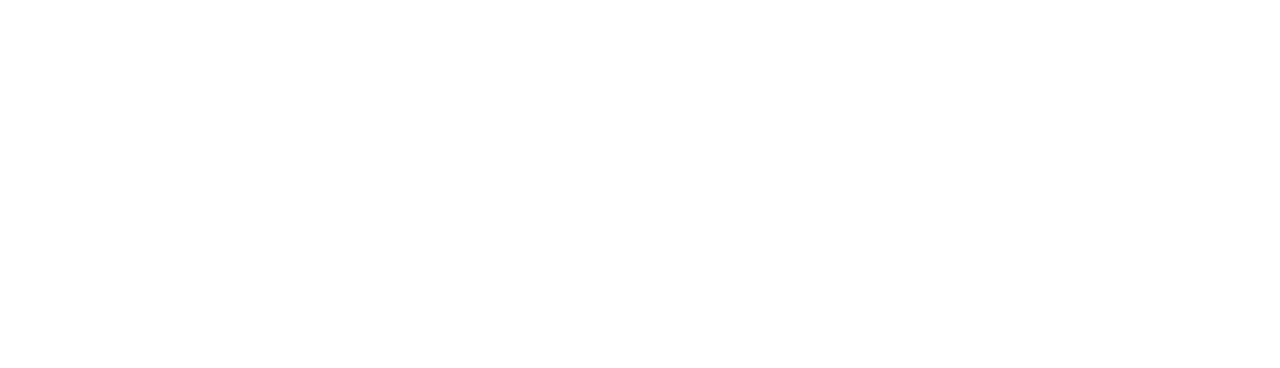
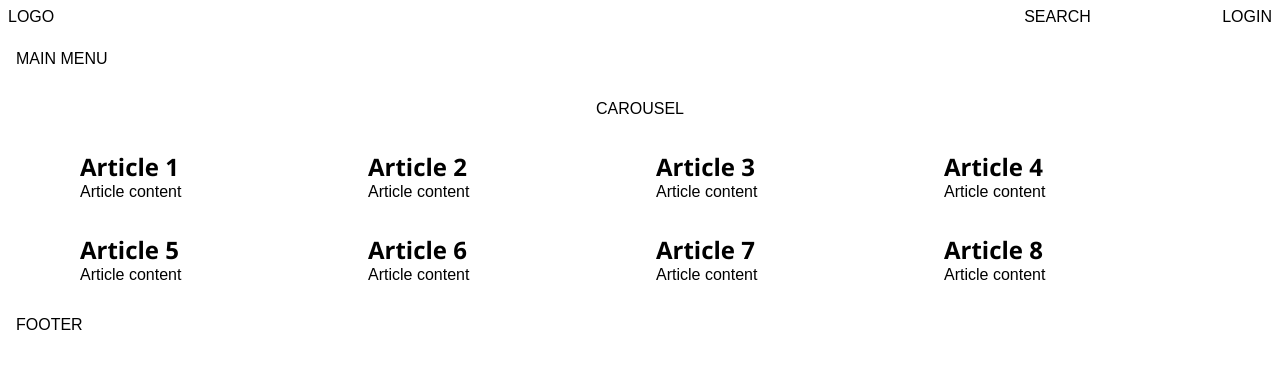
Before and after one commit to dinarasklykunas/hardcodedSinglePageView, a plain HTML site: page index.html in a window 1280 px wide. Drawn offline with Linux system fonts and the light colour scheme.

Commit message:
Added layout ant styles

```diff
--- a/index.css
+++ b/index.css
@@ -0,0 +1,72 @@
+* {
+    margin: 0;
+    padding: 0;
+    box-sizing: border-box;
+}
+
+html, body {
+    font-size: 16px;
+    font-family: Arial, Helvetica, sans-serif;
+}
+
+.main-header {
+    padding: .5rem;
+}
+
+.search, .login {
+    text-align: right;
+}
+
+.main-menu, .footer {
+    padding: 1rem;
+    text-align: center;
+}
+
+.carousel {
+    display: grid;
+    justify-content: center;
+    align-items: center;
+    margin: 1rem auto;
+}
+
+.articles article {
+    margin: 1rem;
+    max-height: 15vh;
+    overflow: hidden;
+}
+
+.articles article > h2 {
+    font-family: 'Segoe UI', Tahoma, Geneva, Verdana, sans-serif;
+}
+
+@media screen and (min-width: 768px) {
+    .main-header {
+        display: grid;
+        grid-template-columns: 70% auto auto;
+        align-items: center;
+    }
+
+    .main-menu {
+        text-align: left;
+    }
+
+    .carousel {
+        width: 80%;
+    }
+
+    .articles {
+        display: flex;
+        flex-direction: row;
+        flex-wrap: wrap;
+        justify-content: center;
+    }
+
+    .articles article {
+        width: 20%;
+        margin: 1rem;
+    }
+
+    .footer {
+        text-align: left;
+    }
+}
--- a/index.html
+++ b/index.html
@@ -4,8 +4,56 @@
     <meta charset="UTF-8">
     <meta name="viewport" content="width=device-width, initial-scale=1.0">
     <title>Hardcoded Single Page View</title>
+    <link rel="stylesheet" href="./index.css">
 </head>
 <body>
-
+    <header class="main-header">
+        <div class="logo">LOGO</div>
+        <div class="search">SEARCH</div>
+        <div class="login">LOGIN</div>
+    </header>
+    <header class="main-menu">
+        <nav>MAIN MENU</nav>
+    </header>
+    <section class="carousel">
+        <p>CAROUSEL</p>
+    </section>
+    <section class="articles">
+        <article>
+            <h2>Article 1</h2>
+            <p>Article content</p>
+        </article>
+        <article>
+            <h2>Article 2</h2>
+            <p>Article content</p>
+        </article>
+        <article>
+            <h2>Article 3</h2>
+            <p>Article content</p>
+        </article>
+        <article>
+            <h2>Article 4</h2>
+            <p>Article content</p>
+        </article>
+        <article>
+            <h2>Article 5</h2>
+            <p>Article content</p>
+        </article>
+        <article>
+            <h2>Article 6</h2>
+            <p>Article content</p>
+        </article>
+        <article>
+            <h2>Article 7</h2>
+            <p>Article content</p>
+        </article>
+        <article>
+            <h2>Article 8</h2>
+            <p>Article content</p>
+        </article>
+    </section>
+    <footer class="footer">
+        <p>FOOTER</p>
+    </footer>
 </body>
 </html>
```
